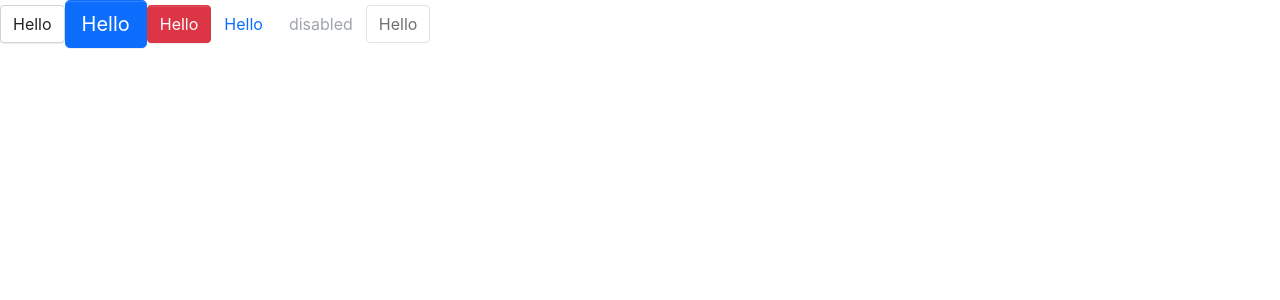
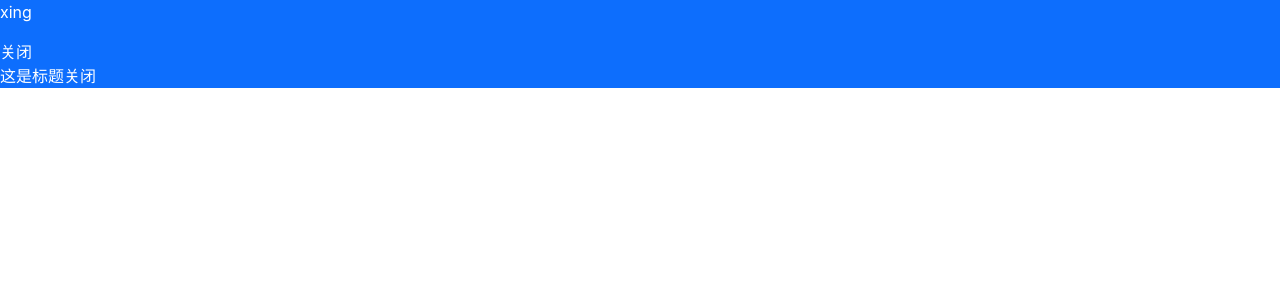
Before and after one commit to xing-6464/star-ui-react, a React (Vite) app: page / in a window 1280 px wide. Shown: the top 300 px of the page. Built offline with nearby package versions, Linux system fonts and the light colour scheme.

Commit message:
完成Alert组件

```diff
--- a/src/App.tsx
+++ b/src/App.tsx
@@ -1,21 +1,12 @@
 import React from 'react'
 import Button from './components/Button/button'
+import Alert from './components/Alert/alert'
 
 function App() {
   return (
     <div>
-      <Button>Hello</Button>
-      <Button btnType="primary" size="lg">
-        Hello
-      </Button>
-      <Button btnType="danger">Hello</Button>
-      <Button btnType="link" href="https://www.baidu.com" target="_blank">
-        Hello
-      </Button>
-      <Button btnType="link" href="https://www.baidu.com" disabled>
-        disabled
-      </Button>
-      <Button disabled>Hello</Button>
+      <Alert description="xing" />
+      <Alert title="这是标题" />
     </div>
   )
 }
--- /dev/null
+++ b/src/components/Alert/_style.scss
@@ -0,0 +1,33 @@
+$alert-colors: (
+  'default': $primary,
+  'success': $success,
+  'warning': $warning,
+  'danger': $danger,
+);
+.stra-alert {
+  position: relative;
+  padding: $alert-padding-y $alert-padding-x;
+  margin-bottom: $alert-margin-bottom;
+  border: $alert-border-width solid transparent;
+  border-radius: $alert-border-radius;
+  .star-alert-close {
+    position: absolute;
+    top: 0;
+    right: 0;
+    padding: $alert-padding-y $alert-padding-x;
+    color: inherit;
+    cursor: pointer;
+  }
+  .bold-title {
+    font-weight: $font-weight-bold;
+  }
+  .star-alert-desc {
+    font-size: $alert-description-font-size;
+    margin: $alert-description-top-margin 0 0;
+  }
+}
+@each $color, $value in $alert-colors {
+  .star-alert-#{$color} {
+    @include alert-style($value, darken($value, 5%), $white);
+  }
+}
--- /dev/null
+++ b/src/components/Alert/alert.tsx
@@ -0,0 +1,52 @@
+import classNames from 'classnames'
+import React, { useState } from 'react'
+
+export type AlertType = 'success' | 'default' | 'danger' | 'warning'
+
+interface AlertProps {
+  title?: string
+  description?: string
+  type?: AlertType
+  onClose?: () => void
+  closable?: boolean
+}
+
+const Alert: React.FC<AlertProps> = (props) => {
+  const [hide, setHide] = useState(false)
+  const { title, description, type, onClose, closable } = props
+  const classes = classNames('star-alert', {
+    [`star-alert-${type}`]: type,
+  })
+  const titleClass = classNames('star-alert-title', {
+    'bold-title': description,
+  })
+  const handleClose = (e: React.MouseEvent) => {
+    if (onClose) {
+      onClose()
+    }
+    setHide(true)
+  }
+
+  if (!hide) {
+    return (
+      <div className={classes}>
+        <span className={titleClass}>{title}</span>
+        {description && <p className="star-alert-desc">{description}</p>}
+        {closable && (
+          <span className="star-alert-close" onClick={handleClose}>
+            关闭
+          </span>
+        )}
+      </div>
+    )
+  } else {
+    return <></>
+  }
+}
+
+Alert.defaultProps = {
+  type: 'default',
+  closable: true,
+}
+
+export default Alert
--- a/src/styles/index.scss
+++ b/src/styles/index.scss
@@ -13,8 +13,8 @@
 // button
 @import '../components/Button/style';
 
-// //alert
-// @import "../components/Alert/style";
+//alert
+@import '../components/Alert/style';
 
 // // menu
 // @import "../components/Menu/style";
```
